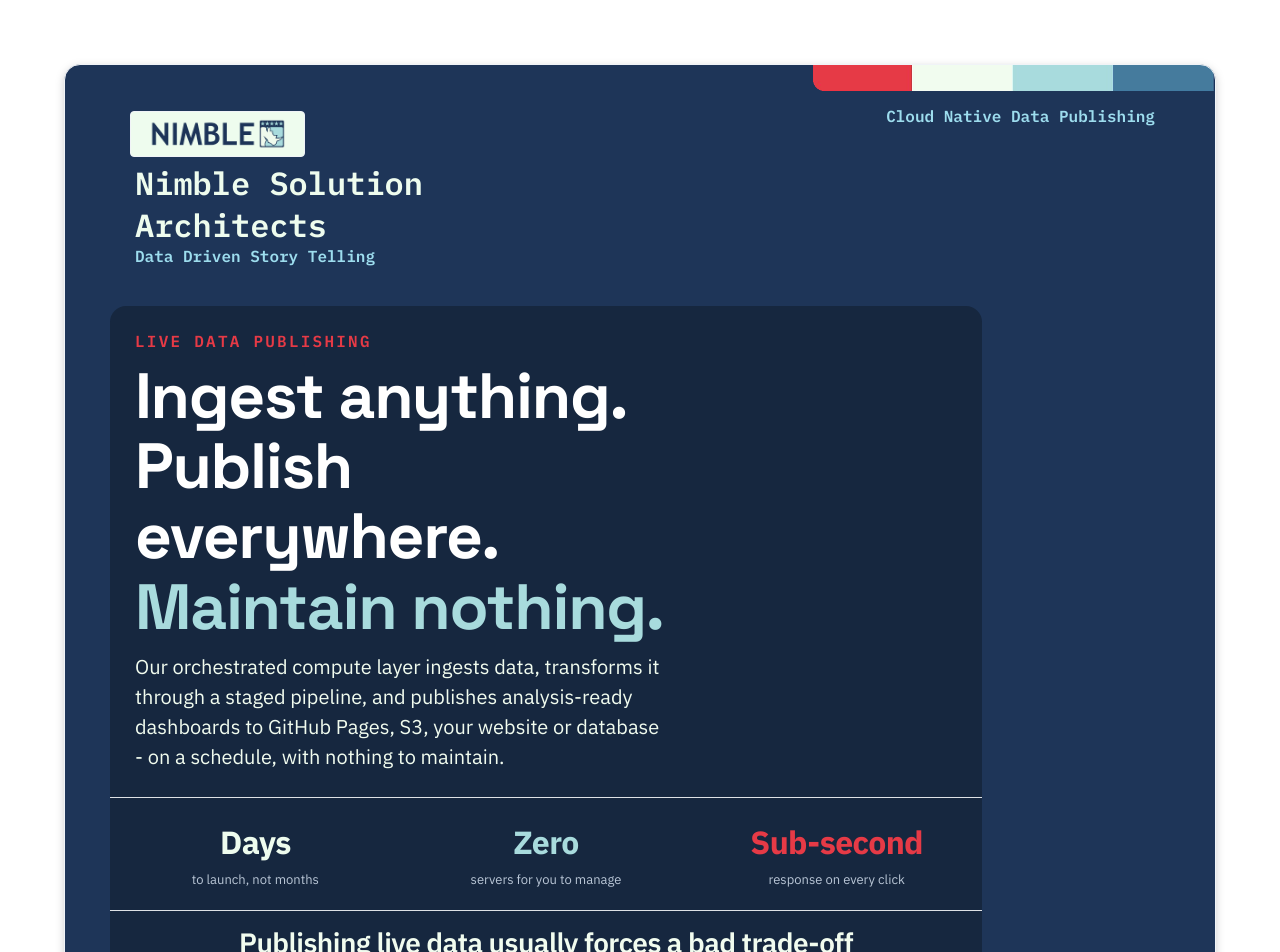
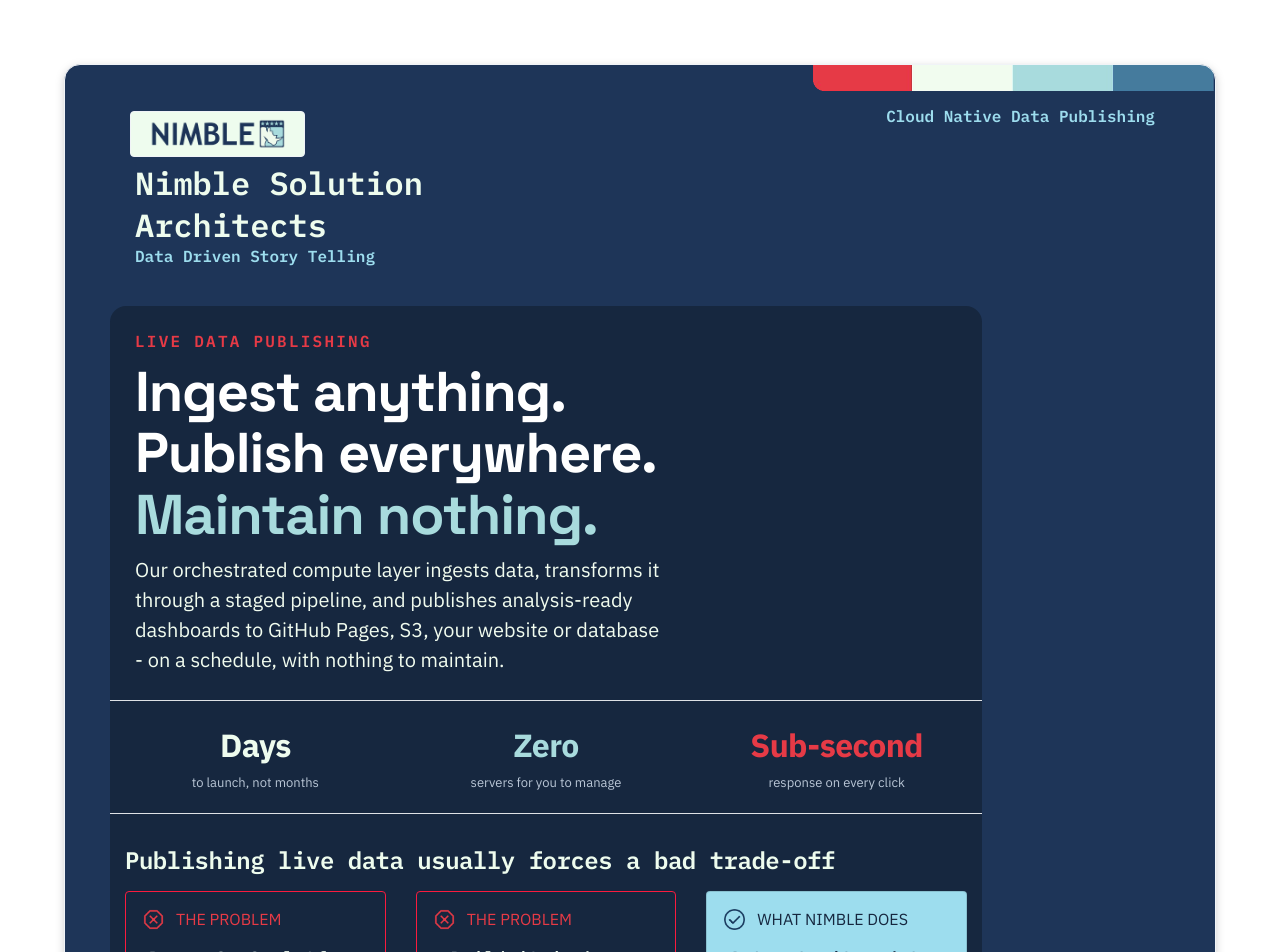
Before and after one commit to nimblesa/nimblesa.github.io, a Jekyll site: the page built from _posts/2026-07-02-main.html, in a window 1280 px wide. Shown: the top 952 px of the page. Built offline with Jekyll 4.4.1, drawn with Linux system fonts in a browser that asks for light colours.

Commit message:
update:NIMBLESA:layout:2026:7:4

```diff
--- a/_posts/2026-07-02-main.html
+++ b/_posts/2026-07-02-main.html
@@ -21,17 +21,23 @@ tags: [civic, transparency, data]
 		</div>
 	</div>
 	<div class="row feature-row border-top border-bottom">
-		<div class="col-4 feature-col">
+		<div class="col-4">
+			<div class="feature-col">
 				<div class="stat-value alt-white">Days</div>
 				<div class="stat-label">to launch, not months</div>
 			</div>
-		<div class="col-4 feature-col">
+		</div>
+		<div class="col-4">
+			<div class="feature-col">
 	            <div class="stat-value alt-teal">Zero</div>
 	            <div class="stat-label">servers for you to manage</div>
 	        </div>
-		<div class="col-4 feature-col">
+		</div>
+		<div class="col-4">
+			<div class="feature-col">
 	            <div class="stat-value alt-red">Sub-second</div>
 	            <div class="stat-label">response on every click</div>
+	        </div>
 		</div>
 	</div>
 	<div class="row">
@@ -80,36 +86,46 @@ tags: [civic, transparency, data]
 
 
 	<div class="row workflow-row">
-		<div class="col-2 card flow-step">
+		<div class="col-2">
+			<div class="card flow-step begin">
 	            <p class="flow-step-title mb-1">Ingest</p>
 	            <p class="flow-step-desc mb-0">
 	            	Pull from any source, database, HTTPS endpoint, or API on a schedule.
 				</p>
 			</div>
-		<div class="col-2 card flow-step">
+		</div>
+		<div class="col-2">
+			<div class="card flow-step">
 	            <p class="flow-step-title mb-1">Raw (L0)</p>
 	            <p class="flow-step-desc mb-0">
 	            	Immutable, checksummed source of truth. Signed and timestamped.
 	            </p>
 	        </div>
-		<div class="col-3 card flow-step highlight">
+		</div>
+		<div class="col-3">
+			<div class="card flow-step highlight">
 	            <p class="flow-step-title mb-1">Micro-reports
 	                (L1)</p>
 	            <p class="flow-step-desc mb-0">
 	            	Organized by every dimension at once - pivoted, redundant by design.
 	            </p>
 	        </div>
-		<div class="col-2 card flow-step">
+		</div>
+		<div class="col-2">
+			<div class="card flow-step">
 	            <p class="flow-step-title mb-1">Summary (L2)</p>
 	            <p class="flow-step-desc mb-0">
 	            	Totals, rankings, and trends aggregated and ready to render.
 	            </p>
 	        </div>
-		<div class="col-2 card flow-step final">
+		</div>
+		<div class="col-2">
+			<div class="card flow-step fina.">
 	            <p class="flow-step-title">Interactive App</p>
 	            <p class="flow-step-desc">
 	            	Mobile-friendly, sub-second response, ready to explore.
 	            </p>
+	        </div>
 		</div>
 	</div>
 
--- a/www/css/www.css
+++ b/www/css/www.css
@@ -67,11 +67,11 @@ h4 {
 */
 
 .border-top {
-    border-top: 1px solid var(--common-border);
+    border-top: 1px solid var(--accent-teal-lt);
 }
 
 .border-bottom {
-    border-bottom: 1px solid var(--common-border);
+    border-bottom: 1px solid var(--accent-teal-lt);
 }
 
 
@@ -292,7 +292,6 @@ h4 {
     border: 2px solid #f1fbf0;
 }
 
-
 /*
  * ****************************************************** POST LAYOUT
 */
@@ -315,7 +314,7 @@ h4 {
 }
 
 h1.title {
-    font: 700 64px 'Space Grotesk', monospace;
+    font: 700 56px 'Space Grotesk', monospace;
     margin:10px;
     line-height:1.1;
     font-weight:700;
@@ -326,6 +325,14 @@ h1.title {
 
 h1.title .offset-color {
     color: var(--accent-teal-lt);
+}
+
+h2.post-subtitle {
+    font:600 1.5rem 'IBM Plex Mono', monospace;
+    color:var(--primary-off-white);
+    margin-top: 15px;
+    margin-bottom:15px;
+    text-align: left;
 }
 
 .post p.lead {
@@ -421,7 +428,7 @@ h1.title .offset-color {
 
 .post .break-row {
     margin-top: 25px;
-    margin-bottom: 5px;
+    margin-bottom: 10px;
 }
 
 .post .section-callout {
@@ -436,13 +443,15 @@ h1.title .offset-color {
 }
 
 .post .section-note {
-    font: 600 0.55rem 'IBM Plex Mono', monospace;
+    font: 600 0.65rem 'IBM Plex Mono', monospace;
     letter-spacing: .1em;
     text-transform: uppercase;
     color: var(--muted-text-color);
 }
 
-.post .workflow-row {}
+.post .workflow-row {
+    margin-left: 15px;
+}
 
 .post .workflow-row .flow-step {
     min-width: 150px;
@@ -450,12 +459,14 @@ h1.title .offset-color {
     padding: 15px;
 }
 
+.post .workflow-row .begin {}
+
 .post .workflow-row .highlight {
     border: 1px solid var(--accent-red);
 }
 
 .post .workflow-row .final {
-    background: var(--accent-teal-lt);
+    background-color: var(--primary-lt-blue);
 }
 
 .post .workflow-row  .final .flow-step-title,
```
Lines whose indentation alone changed are shown as unchanged.
